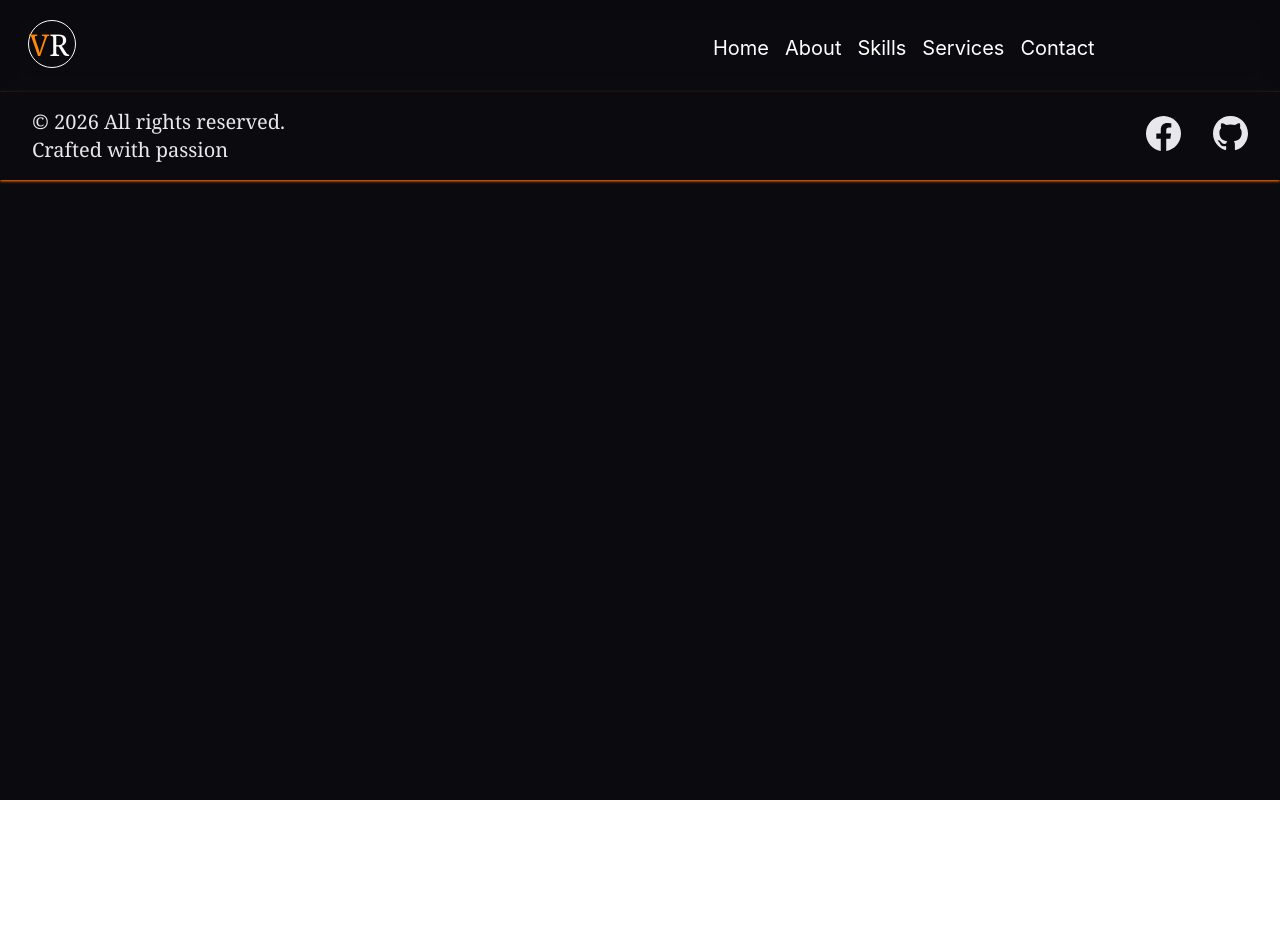
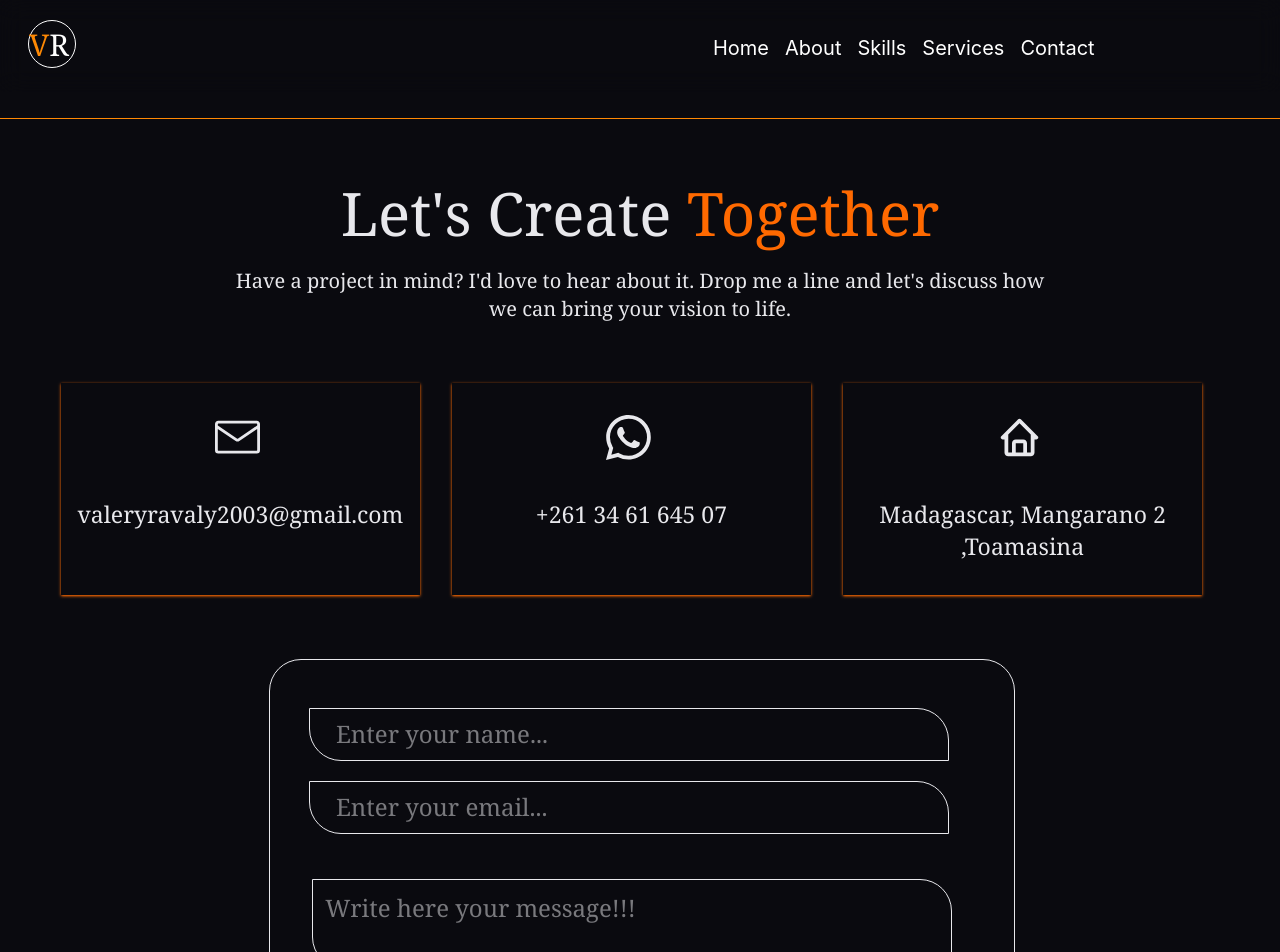
Before and after one commit to Ravaly23/mon-portfolio, a React (Vite) app: page / in a window 1280 px wide. Shown: the top 952 px of the page. Before the commit the page ends 800 px from the top, so only its background shows below. Built offline with nearby package versions, Linux system fonts and the light colour scheme.

Commit message:
Portfolio

```diff
--- a/src/Components/lienNavigation.tsx
+++ b/src/Components/lienNavigation.tsx
@@ -21,8 +21,8 @@ export default function LienNavigation() {
           Services
         </a>
       </li>
-      <li className="list-none">
-        <a href="" className="text-white hover:text-orange-400">
+      <li className="list-none" >
+        <a href="#contact" className="text-white hover:text-orange-400">
           Contact
         </a>
       </li>
--- a/src/Pages/MonPorteFolio.tsx
+++ b/src/Pages/MonPorteFolio.tsx
@@ -1,10 +1,28 @@
 import { useState } from "react";
 import { Squash as Hamburger } from "hamburger-react";
 import LienNavigation from "../Components/lienNavigation";
-import {BsFacebook ,BsGithub} from "react-icons/bs";
+import { BsFacebook, BsGithub } from "react-icons/bs";
+import { GoMail } from "react-icons/go";
+import { BsWhatsapp } from "react-icons/bs";
+import { BiHome } from "react-icons/bi";
 export default function MonPorteFolio() {
   const [isOpen, setOpen] = useState(false);
   // const [ turned , setTurned ] = useState(false);
+  const [result, setResult] = useState("");
+
+  const onSubmit = async (event) => {
+    event.preventDefault();
+    const formData = new FormData(event.target);
+    formData.append("access_key", "284bc1b1-b681-4069-a34a-3e9c30397607");
+
+    const response = await fetch("https://api.web3forms.com/submit", {
+      method: "POST",
+      body: formData,
+    });
+
+    const data = await response.json();
+    setResult(data.success ? "Success!" : "Error");
+  };
   return (
     <div className="min-h-screen bg-[#0a0a0f] text-[#e8e8ec]">
       <header className="dark:bg-gray-950 backdrop-blur-md pt-5 pb-18 pl-7 pr-7">
@@ -33,15 +51,69 @@ export default function MonPorteFolio() {
           </div>
         </nav>
       </header>
-      <main></main>
+      <main>
+        {/* Contact */}
+        <div className="mt-[3vw] md:mt-[2vw]  pt-[2vw] pb-[2vw] mb-[2vw] border-t-orange-400 border-t-[0.1vw]" id="contact">
+          <div className="text-center flex flex-col gap-y-6 mt-[2vw] md:mt-[3vw]">
+            <h1 className="text-2xl md:text-6xl font-serif">
+              Let's Create <span className="text-orange-500">Together</span>
+            </h1>
+            <p className="text-[2.5vw] md:text-xl font-serif ml-[10vw] mr-[10vw]">
+              Have a project in mind? I'd love to hear about it. Drop me a line
+              and let's discuss how <br />
+              we can bring your vision to life.
+            </p>
+          </div>
+          <div className="w-11/12 mt-15 mb-5 ml-[3.5vw] flex flex-col gap-y-5 md:flex md:flex-row md:justify-around ">
+            <div className="dark:bg-gray-950 text-center md:w-[28vw] border-black shadow-orange-500 shadow-sm pt-8 pb-8 ">
+              <div className="ml-[32vw]  mb-[5vw] md:ml-[12vw] md:mb-[3vw]">
+                <GoMail size={45} />
+              </div>
+              <h1 className="text-xl md:text-[1.8vw] font-serif">
+                valeryravaly2003@gmail.com
+              </h1>
+            </div>
+            <div className="dark:bg-gray-950 text-center md:w-[28vw] border-black shadow-orange-500 shadow-sm pt-8 pb-8">
+              <div className="ml-[32vw]  mb-[5vw] md:ml-[12vw] md:mb-[3vw] ">
+                <BsWhatsapp size={45} />
+              </div>
+              <h1 className="text-xl  md:text-[1.8vw] font-serif">
+                +261 34 61 645 07
+              </h1>
+            </div>
+            <div className="dark:bg-gray-950 text-center md:w-[28vw] border-black shadow-orange-500 shadow-sm pt-8 pb-8">
+              <div className="ml-[32vw] mb-[5vw] md:ml-[12vw] md:mb-[3vw]">
+                <BiHome size={45} />
+              </div>
+              <h1 className="text-xl md:text-[1.8vw] font-serif">
+                Madagascar, Mangarano 2 ,Toamasina
+              </h1>
+            </div>
+          </div>
+          <form onSubmit={onSubmit} className="border text-[3vw] w-10/12 ml-[8vw] mb-[7vw] md:w-7/12 md:mt-[5vw] md:mb-[5vw] md:ml-[21vw] md:text-center text-center md:text-2xl font-serif md:rounded-4xl pt-5 pb-5">
+            <input type="text" name="name" required placeholder="Enter your name..." className="w-[70vw] md:border-[0.1vw] md:w-[50vw] md:mr-[2vw] pl-[2vw] pr-[2vw] pt-[0.75vw] pb-[0.75vw] border mb-5  mt-7  md:rounded-tr-4xl md:rounded-bl-4xl rounded-tr-2xl rounded-bl-2xl"/><br />
+            <input type="email" name="email" required placeholder="Enter your email..." className="w-[70vw] md:border-[0.1vw] md:w-[50vw]  md:mr-[2vw] pl-[2vw] pr-[2vw] pt-[0.75vw] pb-[0.75vw] border mb-5  md:rounded-tr-4xl md:rounded-bl-4xl rounded-tr-2xl rounded-bl-2xl"/><br />
+            <textarea name="message" required placeholder="Write here your message!!!" className="border w-[70vw] mb-[3vw] p-[1vw] rounded-tr-2xl rounded-bl-2xl md:w-[50vw] md:mr-5 md:rounded-bl-4xl md:rounded-tr-4xl md:p-3 md:mt-[2vw] scrollbar-hide overflow-auto [&::-webkit-scrollbar]:hidden [-ms-overflow-style:none] [scrollbar-width:none] md:resize-none resize-none"></textarea><br />
+            <button type="submit" className="w-[70vw] pt-[1.5vw] pb-[1.5vw] mb-[5vw] rounded-tr-2xl rounded-bl-2xl hover:shadow-orange-600 hover:cursor-pointer bg-orange-500 md:w-[50vw] md:mr-3 md:pt-[1vw] md:pb-[1vw] md:pl-[2vw] md:pr-[2vw]  md:rounded-tr-4xl md:rounded-bl-4xl md:mb-[2vw]">Submit</button><br />
+            <p>{result}</p>
+          </form>
+        </div>
+      </main>
       <footer className="shadow-sm shadow-orange-500 h-auto">
         <div className=" w-full pt-4 pb-4 pl-8 pr-8 flex justify-between">
           <div>
-            <p className="text-sm md:text-xl font-serif">&copy; 2026 All rights reserved. <br />Crafted with passion</p>
+            <p className="text-sm md:text-xl font-serif">
+              &copy; 2026 All rights reserved. <br />
+              Crafted with passion
+            </p>
           </div>
-          <div className="flex w-[15vw] md:w-[8vw] pt-2 justify-between">
-             <a href="https://www.facebook.com/human.wars.3/" ><BsFacebook size={35}/></a>
-             <a href="https://github.com/Ravaly23"><BsGithub  size={35}/></a>
+          <div className="flex w-[22vw] md:w-[8vw] pt-0.5 md:pt-2 justify-between">
+            <a href="https://www.facebook.com/human.wars.3/">
+              <BsFacebook size={35} />
+            </a>
+            <a href="https://github.com/Ravaly23">
+              <BsGithub size={35} />
+            </a>
           </div>
         </div>
       </footer>
```
Also changed, not shown: src/assets/gmail.png (added), src/assets/hero2.png (added).
